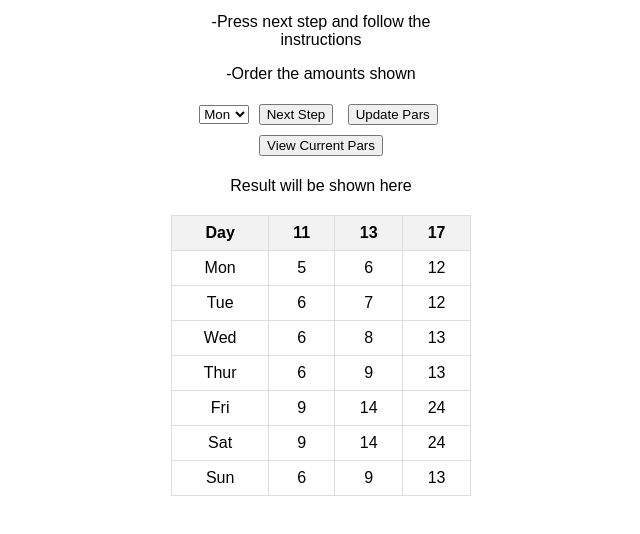
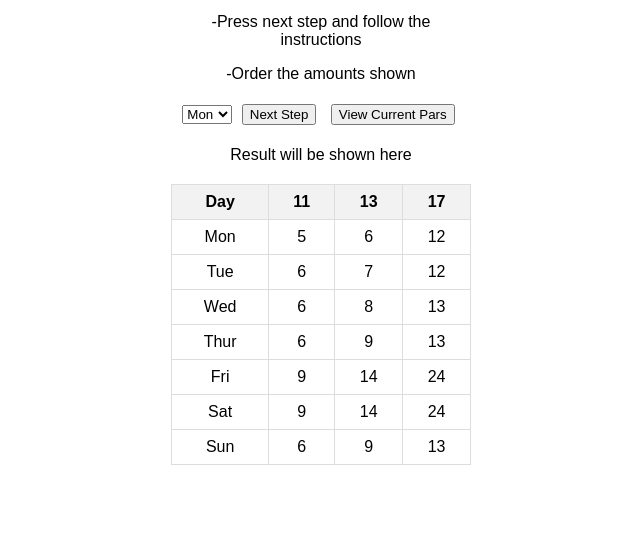
Before and after one commit to skrticshayne/dough_order_app, a plain HTML site: page index.html in a window 1280 px wide. Shown: the part 156-690 px from the top of the page, without its empty margins (319-959 px from the left). Drawn offline with Linux system fonts and the light colour scheme.

Commit message:
Update index.html

```diff
--- a/index.html
+++ b/index.html
@@ -24,7 +24,6 @@
         </select>
 
         <button id="nextStepBtn">Next Step</button>
-        <button id="updateParsBtn">Update Pars</button>
         <button id="viewParsBtn">View Current Pars</button>
 
         <p id="result">Result will be shown here</p>
```
